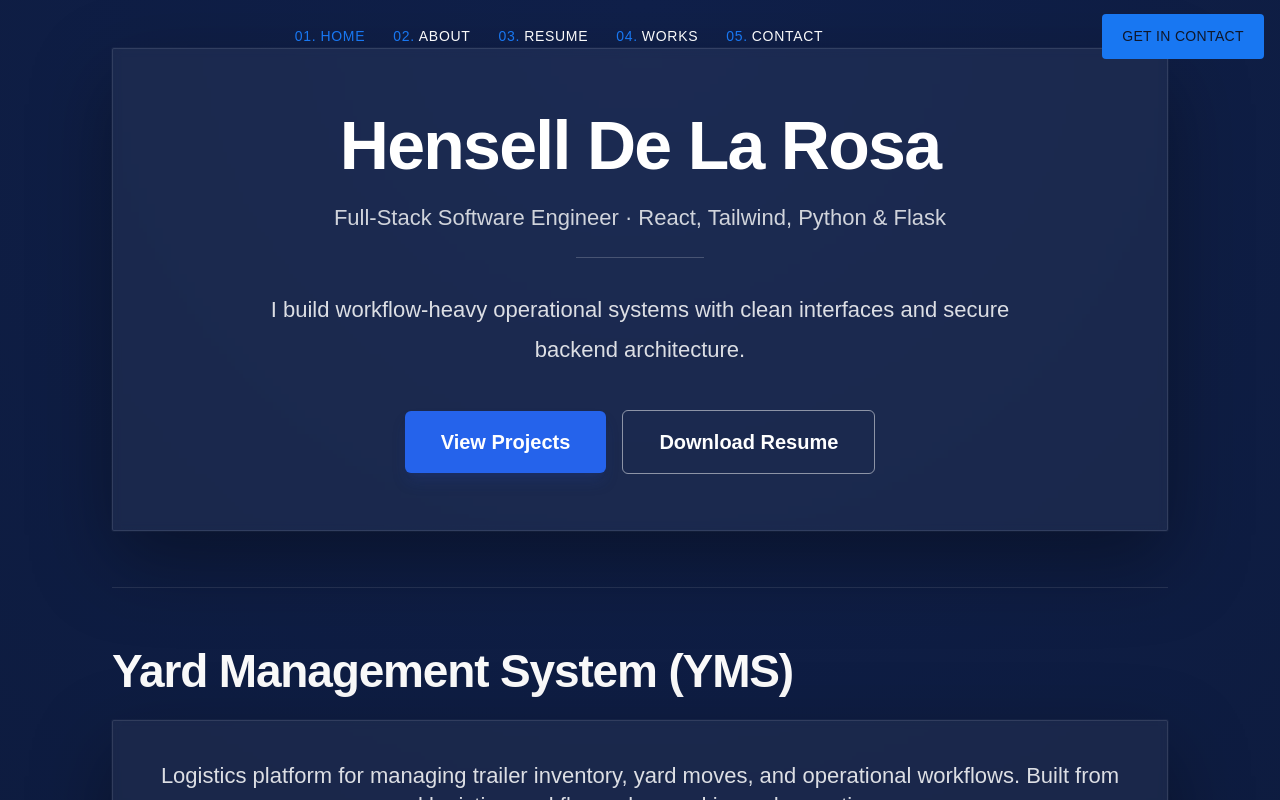
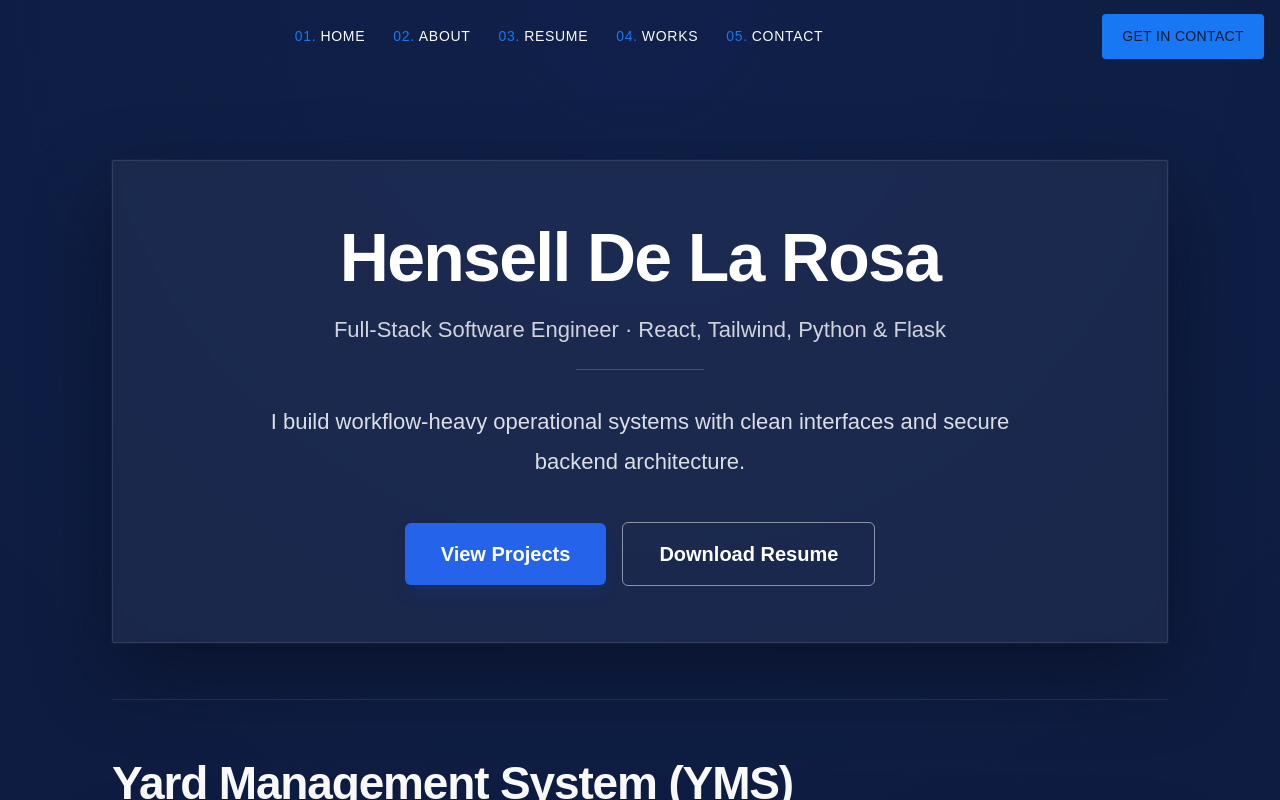
Before and after one commit to Henselldelarosa/henselldelarosa.github.io., a Next.js app: page / in a window 1280 px wide. Shown: the top 800 px of the page. Built offline with nearby package versions, Linux system fonts and the light colour scheme; a web font is replaced by a local one; what tailwindcss-debug-screens, tailwindcss-nested-groups would draw is missing.

Commit message:
redid the whole project

```diff
--- a/src/pages/index.js
+++ b/src/pages/index.js
@@ -30,7 +30,7 @@ const index = ({ pages }) => {
 
     <div className="min-h-screen bg-[radial-gradient(circle_at_top,_#10204a_0%,_#081229_45%,_#050c1d_100%)] text-white">
       <main className="mx-auto flex w-full max-w-6xl flex-col gap-14 px-6 py-12 md:px-10 lg:px-12">
-        <Section name="section-home">
+        <Section name="section-home" className="mt-24 md:mt-28">
           <HeroSection />
         </Section>
 
```
Also changed, not shown: 1 other file (tests, documents, lock files or other folders).
